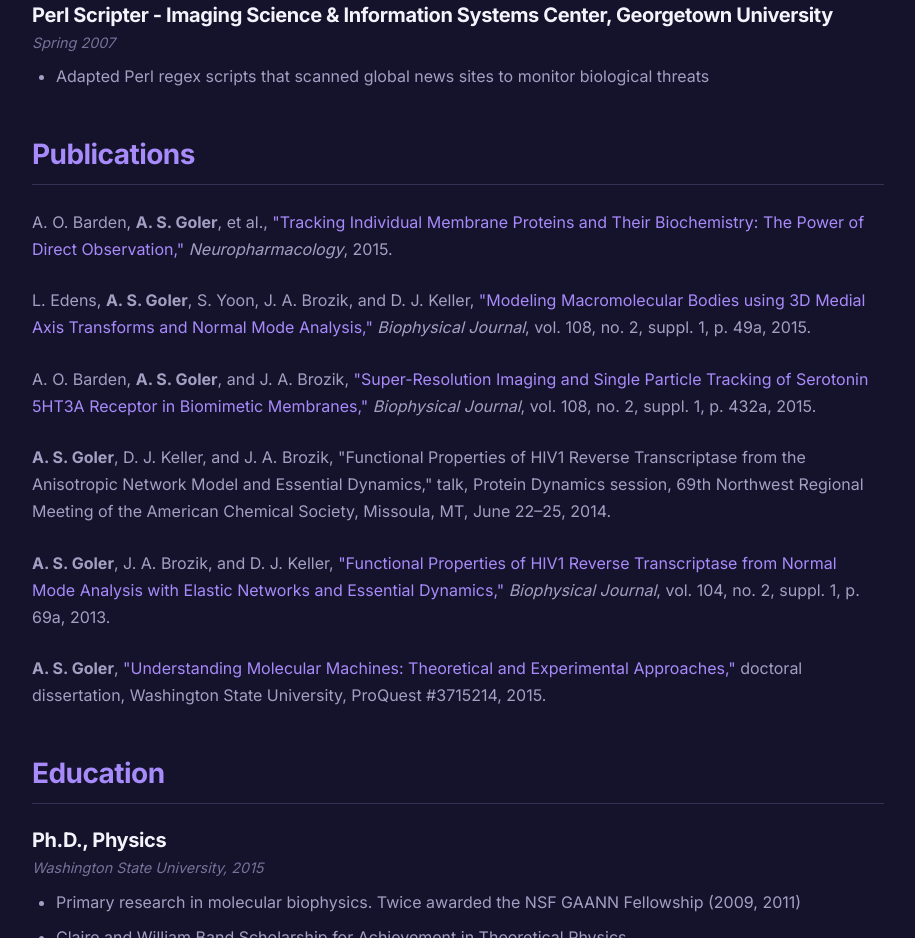
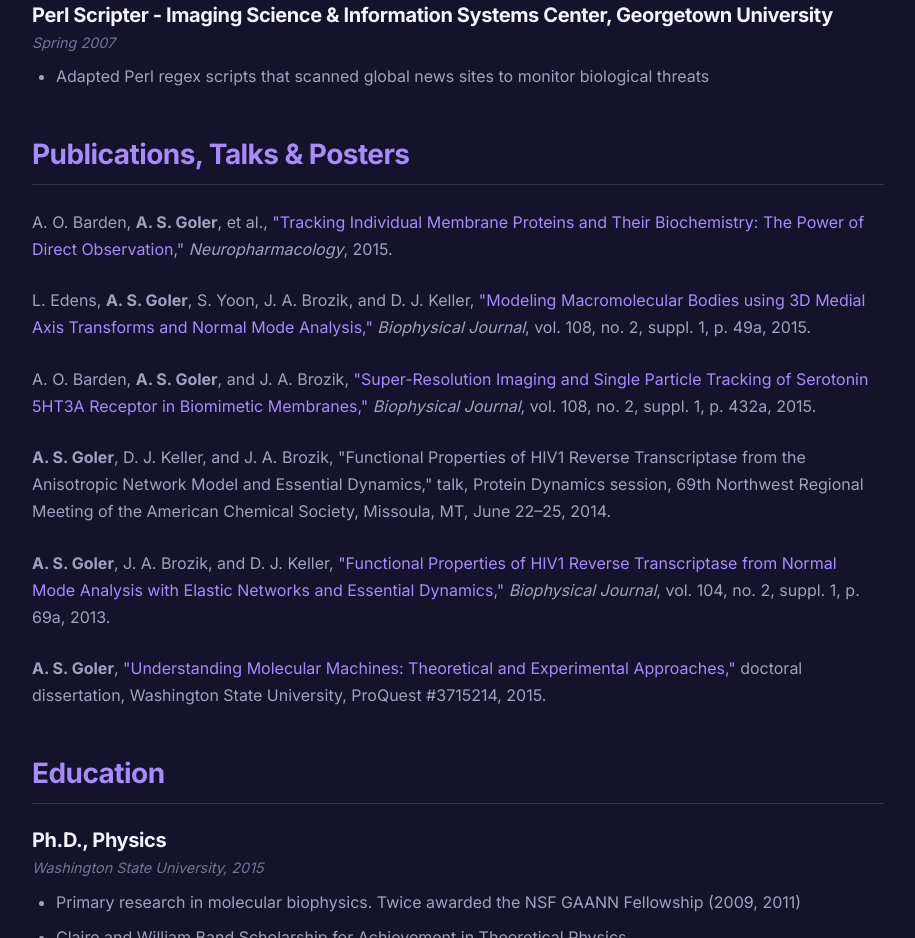
Before and after one commit to gol3tron/adamgoler-phd-website, a plain HTML site: page cv.html in a window 1280 px wide. Shown: the part 3978-4916 px from the top of the page, without its empty margins (182-1097 px from the left). Drawn offline with Linux system fonts and the light colour scheme.

Commit message:
Rename CV Publications section to Publications, Talks & Posters
Co-Authored-By: Claude Fable 5.2 <noreply@anthropic.com>

```diff
--- a/cv.html
+++ b/cv.html
@@ -196,7 +196,7 @@
             </div>
 
             <div class="cv-section">
-                <h3>Publications</h3>
+                <h3>Publications, Talks & Posters</h3>
                 <div class="cv-item">
                     <p>A. O. Barden, <strong>A. S. Goler</strong>, et al., <a href="https://pubmed.ncbi.nlm.nih.gov/25998277/" target="_blank">"Tracking Individual Membrane Proteins and Their Biochemistry: The Power of Direct Observation,"</a> <em>Neuropharmacology</em>, 2015.</p>
                     <p>L. Edens, <strong>A. S. Goler</strong>, S. Yoon, J. A. Brozik, and D. J. Keller, <a href="https://www.cell.com/biophysj/comments/S0006-3495(14)01510-0" target="_blank">"Modeling Macromolecular Bodies using 3D Medial Axis Transforms and Normal Mode Analysis,"</a> <em>Biophysical Journal</em>, vol. 108, no. 2, suppl. 1, p. 49a, 2015.</p>
```
